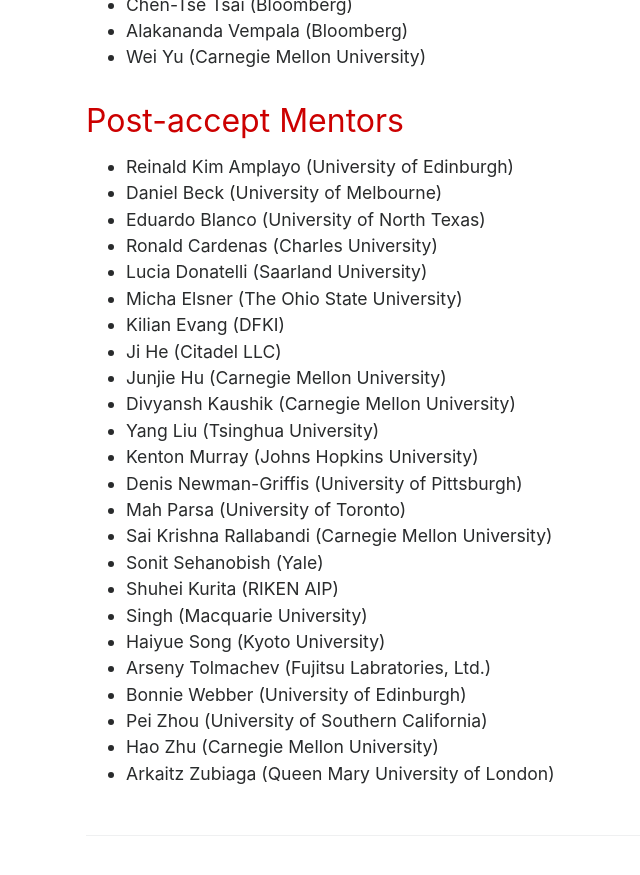
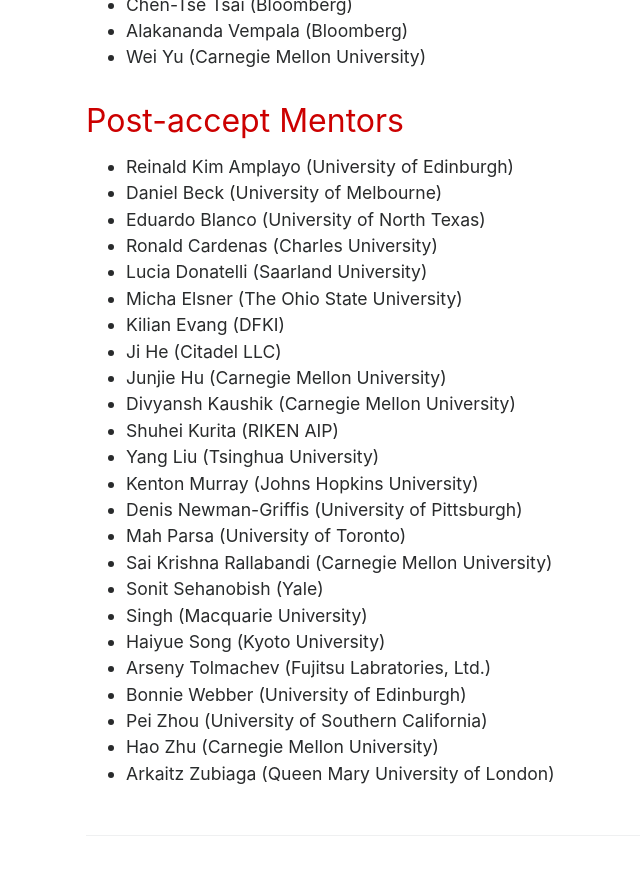
Before and after one commit to aacl2023-srw/aacl2023-srw.github.io, a Jekyll site: the page built from mentoring.md, in a window 1280 px wide and 900 px high, scrolled down 1647 px. Shown: the top 875 px of the window, without its empty margins (50-690 px from the left). Built offline with Jekyll 4.4.1, drawn with Linux system fonts in a browser that asks for light colours; comment, search, counter and statistics services are not loaded.

```diff
--- a/mentoring.md
+++ b/mentoring.md
@@ -43,13 +43,13 @@ There will also be mentors who provide feedback to students in the form of in-de
 - Ji He (Citadel LLC)
 - Junjie Hu (Carnegie Mellon University)
 - Divyansh Kaushik (Carnegie Mellon University)
+- Shuhei Kurita (RIKEN AIP)
 - Yang Liu (Tsinghua University)
 - Kenton Murray (Johns Hopkins University)
 - Denis Newman-Griffis (University of Pittsburgh)
 - Mah Parsa (University of Toronto)
 - Sai Krishna Rallabandi (Carnegie Mellon University)
 - Sonit Sehanobish (Yale)
-- Shuhei Kurita (RIKEN AIP)
 - Singh (Macquarie University)
 - Haiyue Song (Kyoto University)
 - Arseny Tolmachev (Fujitsu Labratories, Ltd.)
```
